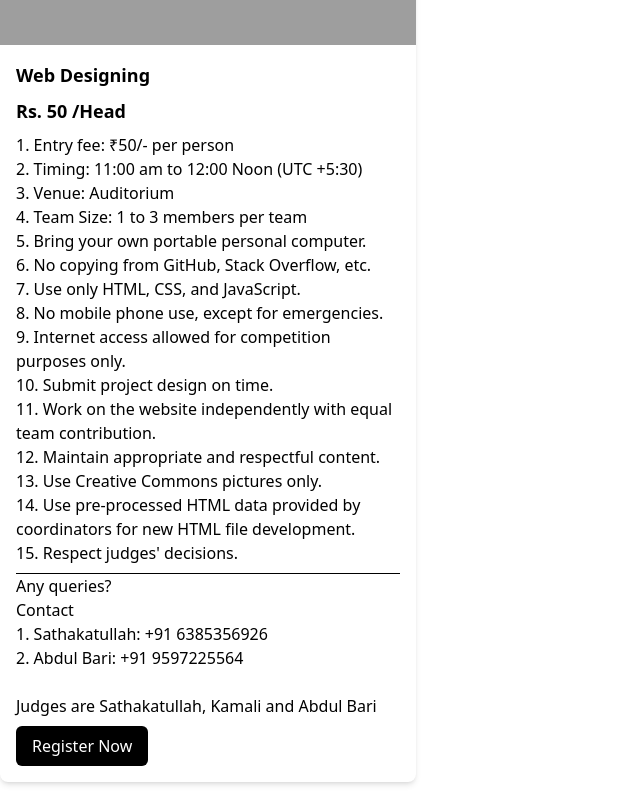
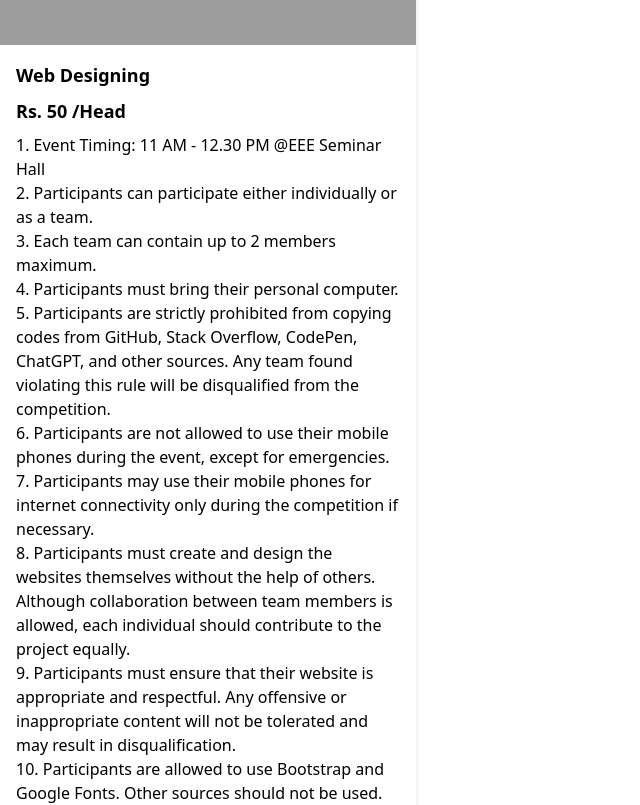
Before and after one commit to dhanushk-offl/revibe-event, a SvelteKit app: page /events in a window 1280 px wide. Shown: the part 1420-2225 px from the top of the page, without its empty margins (0-640 px from the left). Built offline with nearby package versions, Linux system fonts and the light colour scheme; grey boxes are pictures that could not be loaded; a web font is replaced by a local one.

Commit message:
Update techevents.svelte

```diff
--- a/src/routes/events/techevents.svelte
+++ b/src/routes/events/techevents.svelte
@@ -48,22 +48,19 @@
       id: 4,
       productName: 'Web Designing',
       productDetails: [
-        "Entry fee: ₹50/- per person",
-        "Timing: 11:00 am to 12:00 Noon (UTC +5:30)",
-        "Venue: Auditorium",
-        "Team Size: 1 to 3 members per team",
-        "Bring your own portable personal computer.",
-        "No copying from GitHub, Stack Overflow, etc.",
-        "Use only HTML, CSS, and JavaScript.",
-        "No mobile phone use, except for emergencies.",
-        "Internet access allowed for competition purposes only.",
-        "Submit project design on time.",
-        "Work on the website independently with equal team contribution.",
-        "Maintain appropriate and respectful content.",
-        "Use Creative Commons pictures only.",
-        "Use pre-processed HTML data provided by coordinators for new HTML file development.",
-        "Respect judges' decisions."
-      ],
+    "Event Timing: 11 AM - 12.30 PM @EEE Seminar Hall",
+    "Participants can participate either individually or as a team.",
+    "Each team can contain up to 2 members maximum.",
+    "Participants must bring their personal computer.",
+    "Participants are strictly prohibited from copying codes from GitHub, Stack Overflow, CodePen, ChatGPT, and other sources. Any team found violating this rule will be disqualified from the competition.",
+    "Participants are not allowed to use their mobile phones during the event, except for emergencies.",
+    "Participants may use their mobile phones for internet connectivity only during the competition if necessary.",
+    "Participants must create and design the websites themselves without the help of others. Although collaboration between team members is allowed, each individual should contribute to the project equally.",
+    "Participants must ensure that their website is appropriate and respectful. Any offensive or inappropriate content will not be tolerated and may result in disqualification.",
+    "Participants are allowed to use Bootstrap and Google Fonts. Other sources should not be used. Such practices are prohibited.",
+    "Participants must respect the judges and their decisions. Their decision is final and cannot be opposed.",
+    "Participants must submit their project design on time, as failure to do so may result in disqualification from the contest."
+],
       price: 'Rs. 50 /Head',
       imageURL: 'https://res.cloudinary.com/dwir71gi2/image/upload/v1712825994/website-design-content-layout-graphic_kxk6fk.jpg', // Sample image URL
       contact:["Sathakatullah: +91 6385356926", "Abdul Bari: +91 9597225564"],
```
